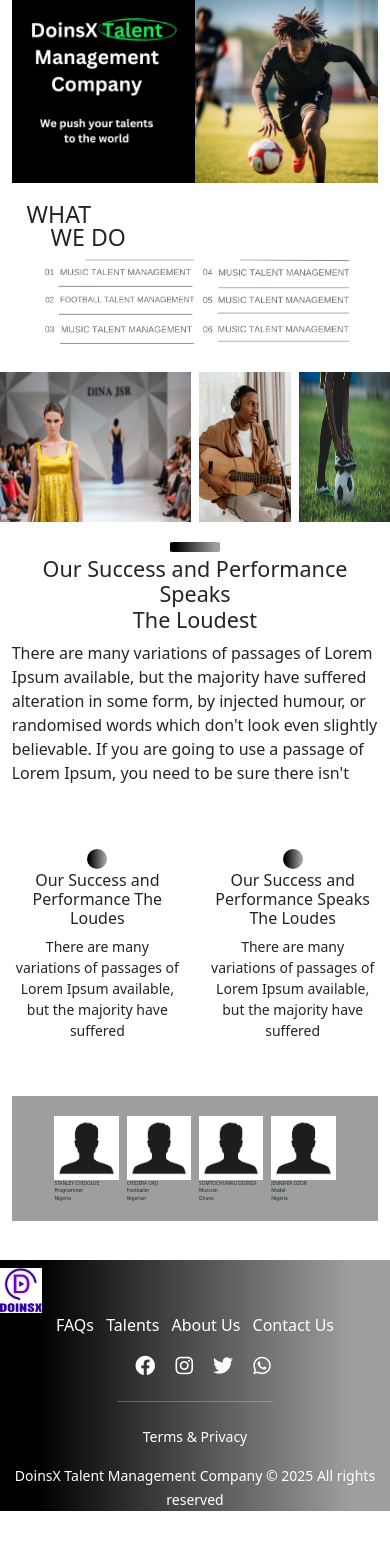
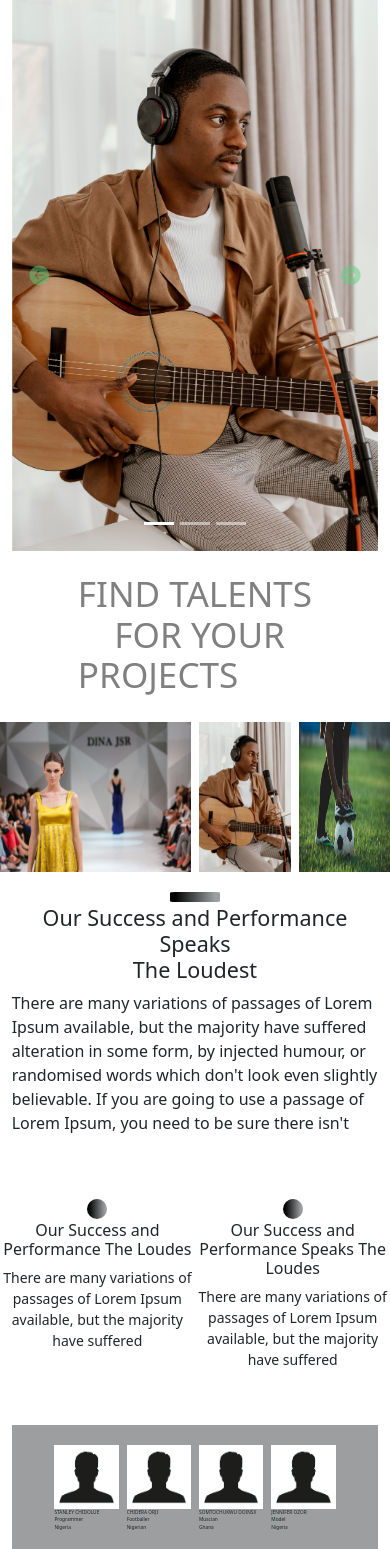
Before and after one commit to chibuezechidolue/DoinsX-Website, a Django app: page / in a window 390 px wide. Shown: the part 71-1620 px from the top of the page. Before the commit the page ends 1582 px from the top, so only its background shows below. Run offline with Django 4.2, Linux system fonts and the light colour scheme; some libraries are stand-ins or nearby versions; some web fonts are replaced.

Commit message:
added a carousel to the index page

```diff
--- a/static/css/styles.css
+++ b/static/css/styles.css
@@ -66,13 +66,30 @@ footer{
     margin: 0 3% 3%;
 }
 
+.carouselSize{
+    height: 800px;
+}
+
 .whatWeDO{
     margin: 5% 2%;
 }
 .whatWeDOHeading{
 margin-left: 5%;
+color: #36059B;
 }
 
+.findTalentsDiv{
+    width: max-content;
+    margin: 8% auto 4% auto;
+}
+
+.findTalents{
+    /* font-size:10rem; */
+    font-size: 9vw;
+    color: grey;
+    line-height:0.7;
+    /* line-height:6vw; */
+}
 
 .activities{
     margin: 3% 2%;
@@ -171,6 +188,9 @@ margin-left: 5%;
     /* background-color: black; */
     /* background: linear-gradient(to right, black 10%, #9c9e9f 90% ); */
     background: linear-gradient(to right, #9c9e9f 10% , black 90%);
+    /* background: linear-gradient(to right, #493D9E  10% , #C890A7 90%);  */
+
+
     color: white;
  }
 
@@ -304,6 +324,12 @@ margin-left: 5%;
     margin: 0 2%;
 }
 
+.navDivider{
+    height: 100px;
+    background: linear-gradient(to right, black 10%, #9c9e9f 90% );
+    color: white;
+}
+
 .dpDiv{
     background-color: grey;
 }
@@ -329,6 +355,7 @@ margin-left: 5%;
 .infoTitle{
     font-weight: bold;
     font-size: 1.1rem;
+
 }
 
 .info{
@@ -372,6 +399,10 @@ margin-left: 5%;
     }
     .pageFont{
         font-size: 0.7rem;
+    }
+
+    .carouselSize{
+        height: 400px;
     }
 
 
@@ -419,4 +450,9 @@ margin-left: 5%;
     }
 
 
+    .carouselSize{
+        height: 300px;
+    }
+
+
 }
--- a/templates/base.html
+++ b/templates/base.html
@@ -78,8 +78,8 @@
             <p class=" small footerText">Terms & Privacy</p>
             <p class="footerText"><small >DoinsX Talent Management Company © {% now "Y" %} All rights reserved</small></p>
         </div>
-
+    <script src="https://unpkg.com/scrollreveal"></script>
     <script src="{% static 'javascript/script.js'%}"></script>
     <script src="https://cdn.jsdelivr.net/npm/bootstrap@5.0.2/dist/js/bootstrap.bundle.min.js" integrity="sha384-MrcW6ZMFYlzcLA8Nl+NtUVF0sA7MsXsP1UyJoMp4YLEuNSfAP+JcXn/tWtIaxVXM" crossorigin="anonymous"></script>
-</footer>
+  </footer>
 </html>
--- a/templates/index.html
+++ b/templates/index.html
@@ -1,24 +1,69 @@
-
+<!-- #493D9E #FCC6FF -->
 {% extends "base.html" %}
 {%block title%} Home @DoinsX {%endblock title%}
 <body>
 {% block content%}
 <section class="hero">
 
-    <div class="">
+    <div id="carouselExampleIndicators" class="carousel slide" data-bs-ride="carousel">
+        <div class="carousel-indicators">
+          <button type="button" data-bs-target="#carouselExampleIndicators" data-bs-slide-to="0" class="active" aria-current="true" aria-label="Slide 1"></button>
+          <button type="button" data-bs-target="#carouselExampleIndicators" data-bs-slide-to="1" aria-label="Slide 2"></button>
+          <button type="button" data-bs-target="#carouselExampleIndicators" data-bs-slide-to="2" aria-label="Slide 3"></button>
+        </div>
+        <div class="carousel-inner carouselSizeeeeeeeee">
+          <div class="carousel-item active" data-bs-interval="5000">
+            <img src="static/images/home/4.jpg" class="d-block w-100" alt="carousel image">
+          </div>
+          <div class="carousel-item" data-bs-interval="5000">
+            <img src="static/images/home/1.png" class="d-block w-100" alt="carousel image">
+          </div>
+          <div class="carousel-item" data-bs-interval="5000">
+            <img src="static/images/home/1.png" class="d-block w-100" alt="carousel image">
+          </div>
+        </div>
+        <button class="carousel-control-prev" type="button" data-bs-target="#carouselExampleIndicators" data-bs-slide="prev">
+          <!-- <span class="carousel-control-prev-icon" aria-hidden="true"></span>
+          <span class="visually-hidden">Previous</span> -->
+          <!-- <i class="bi bi-arrow-right-circle-fill" style="color: #5fcf80; font-size: 4rem;"></i> -->
+          <i class="bi bi-arrow-left-circle-fill" style="color: #5fcf80; font-size: 5vw;"></i>
+        </button>
+        <button class="carousel-control-next" type="button" data-bs-target="#carouselExampleIndicators" data-bs-slide="next">
+          <!-- <span class="carousel-control-next-icon" style="color: #5fcf80 !important; font-size: 10rem;" aria-hidden="true"></span> -->
+          <span class="visually-hidden">Next</span>
+          <i class="bi bi-arrow-right-circle-fill" style="color: #5fcf80; font-size: 5vw;"></i>
+        </button>
+      </div>
+
+
+    <!-- <div class="">
         <img class="w-100" src="static/images/home/1.png" alt="hero image">
-    </div>
+    </div> -->
 </section>
 
 <section class="whatWeDO">
-    <h3 class="whatWeDOHeading lh-1">WHAT <br><span class="">&nbsp&nbsp&nbsp WE DO</span></h3>
+    <!-- <h3 class="whatWeDOHeading lh-1">WHAT <br><span class="">&nbsp&nbsp&nbsp WE DO</span></h3> -->
+     <!-- <h1 class=" text-center whatWeDOHeading reveal1"> WHAT WE DO</h1> -->
+
+
+     <div class="findTalentsDiv">
+     <p class="findTalents">FIND TALENTS</p>
+     <p class="findTalents">&nbsp&nbsp&nbsp FOR YOUR</p>
+     <p class="findTalents">PROJECTS</p>
+    </div>
+
+
     <div class="row justify-content-center">
         <div class="col-10">
-            <!-- <p>We Manage Talents ranging from music to arts, sports, and other creative industries, we are committed to helping our
+            <!-- <img class="" src="static/images/home/6a.png" alt="">
+            <p>We Manage Talents ranging from music to arts, sports, and other creative industries, we are committed to helping our
             clients build sustainable careers while redefining what it means to succeed. With a team of
             seasoned professionals and a vision to elevate Nigeria’s creative and entertainment industries
         </p> -->
-            <img class="w-100" src="static/images/home/2a.png" alt="hero image">
+            <!-- <img class="w-100" src="static/images/home/2a.png" alt="hero image"> -->
+             <!-- <p class="fs-3">
+                Lorem ipsum dolor sit amet, consectetuer adipiscing elit. Aenean commodo ligula eget dolor. Aenean massa. Cum sociis natoque penatibus et magnis dis parturient montes, nascetur ridiculus mus. Donec quam felis, ultricies nec, pellentesque eu, pretium quis, sem. Nulla consequat massa quis enim. Donec pede justo, fringilla vel, aliquet nec, vulputate eget, arcu. In enim justo, rhoncus ut, imperdiet a, venenatis vitae, justo. Nullam dictum felis eu ped
+             </p> -->
         </div>
 
     </div>
@@ -26,14 +71,14 @@
 
 <section class="activities">
     <div class="row justify-content-center">
-        <div class="col-6 ps-1 pe-1">
-            <img class="w-100 homeImg" src="static/images/home/3.jpg" alt="hero image">
+        <div class="col-6 ps-1 pe-1 ">
+            <img class="w-100 homeImg reveal1" src="static/images/home/3.jpg" alt="hero image">
         </div>
         <div class="col-3 ps-1 pe-1">
-            <img class="w-100 homeImg" src="static/images/home/4aa.jpg" alt="hero image">
+            <img class="w-100 homeImg reveal2" src="static/images/home/4aa.jpg" alt="hero image">
         </div>
         <div class="col-3 ps-1 pe-1">
-            <img class="w-100 homeImg" src="static/images/home/5.jpg" alt="hero image">
+            <img class="w-100 homeImg reveal3" src="static/images/home/5.jpg" alt="hero image">
         </div>
     </div>
 </section>
@@ -46,20 +91,20 @@
             <p>
                 There are many variations of passages of Lorem Ipsum available, but the majority have suffered
                 alteration in some form, by injected humour, or randomised words which don't look even slightly
-                 believable. If you are going to use a passage of Lorem Ipsum, you need to be sure there isn't
+                believable. If you are going to use a passage of Lorem Ipsum, you need to be sure there isn't
             </p>
         </div>
     </div>
     <br><br>
     <div class="row justify-content-center">
-        <div class="col-md-4 col-6">
+        <div class="col-md-4 col-6 p-0">
             <div class="circleShape"></div>
             <h6 class="affirmationsHeading"> Our Success and Performance The Loudes</h4>
             <p class="small text-center">
                 There are many variations of passages of Lorem Ipsum available, but the majority have suffered
             </p>
         </div>
-        <div class="col-md-4 col-6">
+        <div class="col-md-4 col-6 p-0">
             <div class="circleShape"></div>
             <h6 class="affirmationsHeading"> Our Success and Performance Speaks The Loudes</h4>
             <p class="small text-center">
```
Also changed, not shown: static/javascript/script.js (+48 -0 lines), templates/talent/talent-profile.html (+20 -13 lines), static/images/home/6.JPG (added), static/images/home/6a.png (added).
